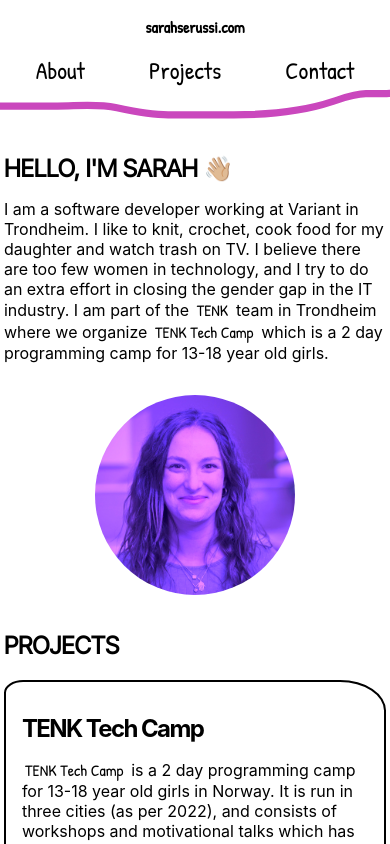
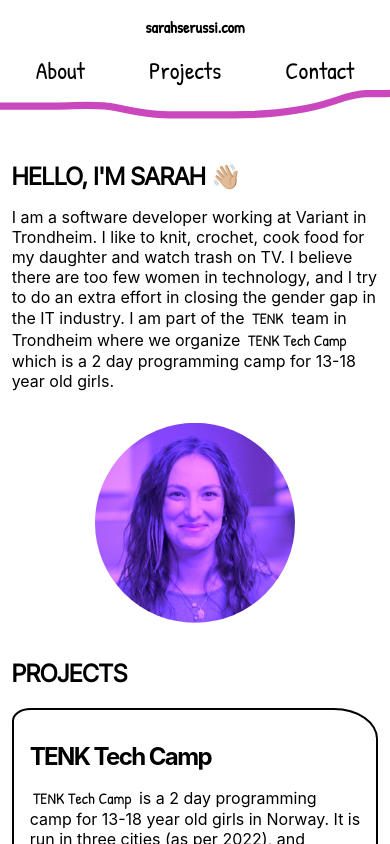
Before and after one commit to sarahse/web, a React (Create React App) app: page / in a window 390 px wide. Shown: the top 844 px of the page. Built offline with nearby package versions, Linux system fonts and the light colour scheme.

Commit message:
update readme

```diff
--- a/src/App.scss
+++ b/src/App.scss
@@ -32,7 +32,7 @@
     padding: 1% 10%;
 
     @media (max-width: 600px) {
-      padding: 1%;
+      padding: 3%;
     }
 
     h2 {
```
Also changed, not shown: 1 other file (tests, documents, lock files or other folders).
